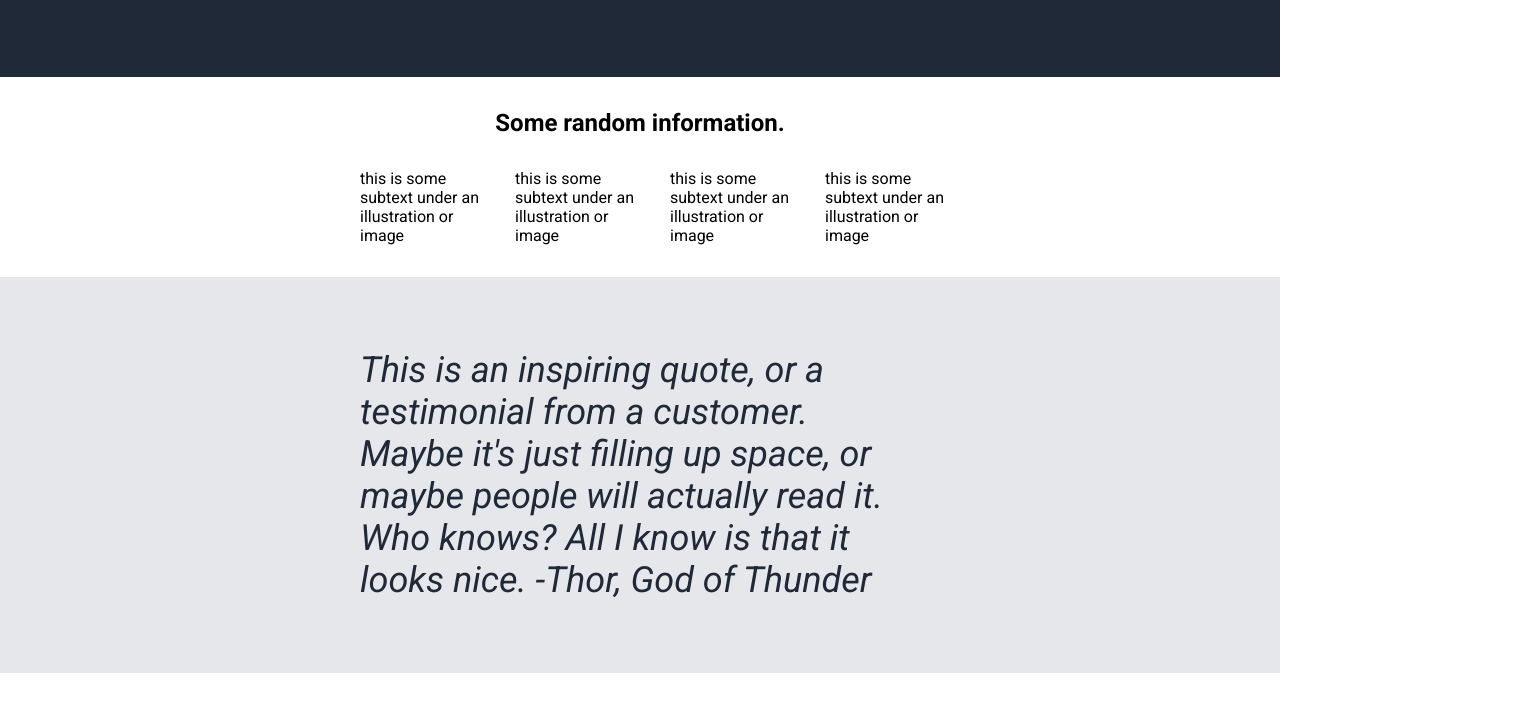
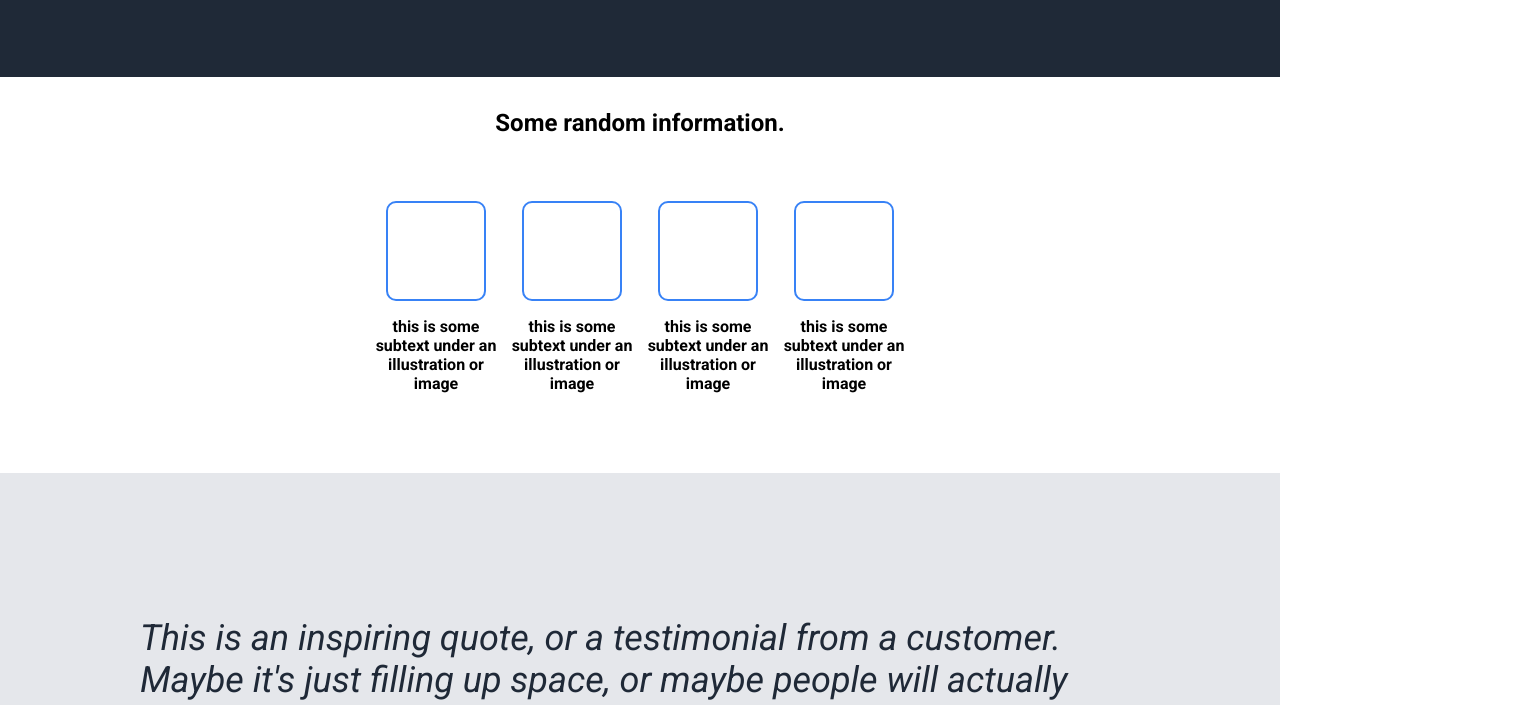
Before and after one commit to anusianne/The-Odin-Project, a plain HTML site: page Landing-Page/landing.html in a window 1280 px wide. Shown: the part 345-1050 px from the top of the page, 1520 px wide, since content can reach past the window. Drawn offline with Linux system fonts and the light colour scheme.

Commit message:
added completed page

```diff
--- a/Landing-Page/landing.css
+++ b/Landing-Page/landing.css
@@ -9,10 +9,6 @@
 }
 .content {
   display: flex;
-  padding-top: 3em;
-  flex-direction: row;
-  gap: 10px;
-  justify-content: space-between;
   padding: 5em 20em;
 }
 .content p {
@@ -22,7 +18,7 @@
   max-width: 450px;
 }
 .right-side {
-  width: 700px;
+  width: 500px;
   background-color: grey;
   color: white;
   height: 100px;
@@ -50,6 +46,10 @@ button {
   display: flex;
   flex-wrap: wrap;
 }
+.header h2 {
+  color: #f9faf8;
+  font-size: 24px;
+}
 .header,
 .content {
   background-color: #1f2937;
@@ -58,7 +58,8 @@ button {
 .header,
 .info,
 .signup,
-footer {
+footer,
+.quote {
   padding: 1em 20em;
 }
 .header ul {
@@ -68,39 +69,49 @@ footer {
   display: flex;
   gap: 1em;
   margin-left: auto;
+  font-size: 18px;
+  color: #e5e7eb;
 }
 .info {
   display: flex;
   flex-direction: column;
   padding: 2em 20em;
-  gap: 2em;
+  text-align: center;
 }
-.info ul {
+.info-container {
   display: flex;
-  flex-direction: row;
-  gap: 20px;
+  margin: 3em;
 }
-.info li {
-  list-style: none;
+.info-img {
+  width: 100px;
+  height: 100px;
+  border: 2px solid #3882f6;
+  border-radius: 10px;
+  margin: 1em;
 }
-.info h2 {
+.box {
   display: flex;
-  justify-content: center;
+  flex-direction: column;
   align-items: center;
 }
 .quote {
-  display: flex;
   background-color: #e5e7eb;
   font-size: 36px;
   font-style: italic;
   color: #1f2937;
+  padding: 4em 0;
+  display: flex;
   justify-content: center;
-  align-items: center;
-  padding: 2em 10em;
+}
+.quote p {
+  width: 1000px;
 }
 .signup div {
   background-color: #3882f6;
-  margin: 3em 20em;
+  padding: 2em 6em;
+  width: 1200px;
+  border-radius: 10px;
+  margin: 2em 0;
 }
 footer {
   background-color: #1f2937;
--- a/Landing-Page/landing.html
+++ b/Landing-Page/landing.html
@@ -36,24 +36,24 @@
       </div>
       <div class="info">
         <h2>Some random information.</h2>
-        <ul>
-          <li>
-            <div></div>
-            <p>this is some subtext under an illustration or image</p>
-          </li>
-          <li>
-            <div></div>
-            <p>this is some subtext under an illustration or image</p>
-          </li>
-          <li>
-            <div></div>
-            <p>this is some subtext under an illustration or image</p>
-          </li>
-          <li>
-            <div></div>
-            <p>this is some subtext under an illustration or image</p>
-          </li>
-        </ul>
+        <div class="info-container">
+          <div class="box">
+            <div class="info-img"></div>
+            <h4>this is some subtext under an illustration or image</h4>
+          </div>
+          <div class="box">
+            <div class="info-img"></div>
+            <h4>this is some subtext under an illustration or image</h4>
+          </div>
+          <div class="box">
+            <div class="info-img"></div>
+            <h4>this is some subtext under an illustration or image</h4>
+          </div>
+          <div class="box">
+            <div class="info-img"></div>
+            <h4>this is some subtext under an illustration or image</h4>
+          </div>
+        </div>
       </div>
       <div class="quote">
         <p>
```
